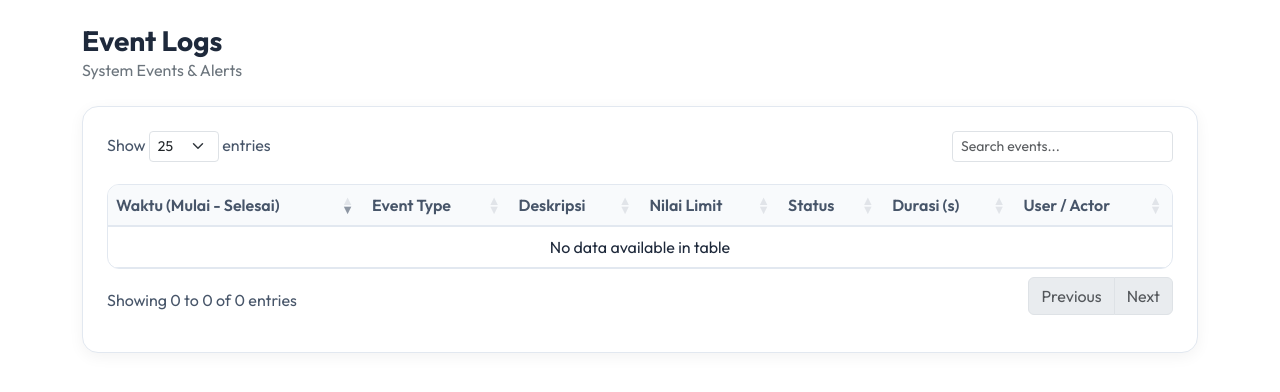
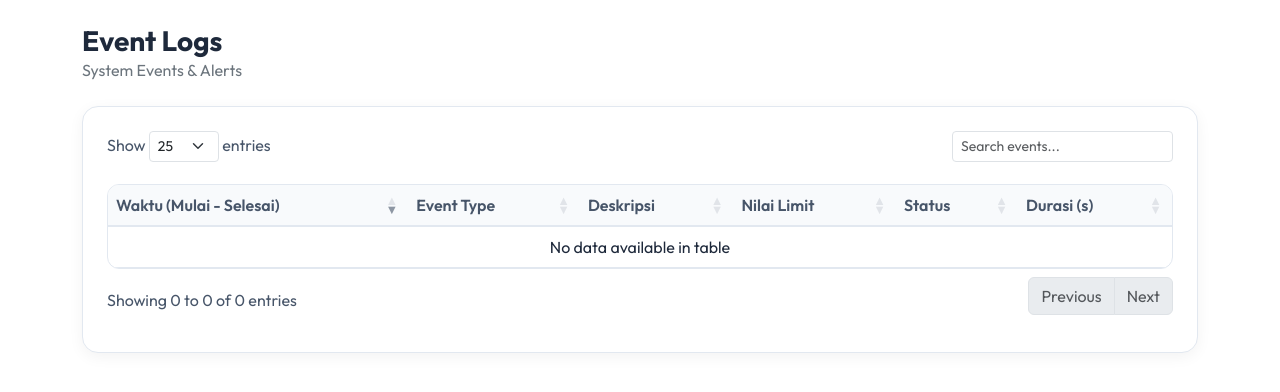
Before and after one commit to Nikkoadr/skripsi, a Flask app: page /events in a window 1280 px wide. Shown: the part 57-449 px from the top of the page. Run offline with Flask 3, Linux system fonts and the light colour scheme; the visitor is signed in with stand-in values (Sample User, id 1); data that the repository does not hold is empty; some libraries are stand-ins or nearby versions.

Commit message:
Update events.html

```diff
--- a/templates/events.html
+++ b/templates/events.html
@@ -43,7 +43,6 @@
                     <th>Nilai Limit</th>
                     <th>Status</th>
                     <th>Durasi (s)</th>
-                    <th>User / Actor</th>
                 </tr>
             </thead>
             <tbody>
@@ -66,11 +65,6 @@
                         {% endif %}
                     </td>
                     <td>{{ event.durasi if event.durasi else '-' }}</td>
-                    <td>
-                        <span class="badge bg-secondary bg-opacity-25 border border-secondary text-secondary">
-                        <i class="fa-regular fa-user me-1"></i> {{ event.nama_user if event.nama_user else 'System' }}
-                        </span>
-                    </td>
                 </tr>
                 {% endfor %}
             </tbody>
```
